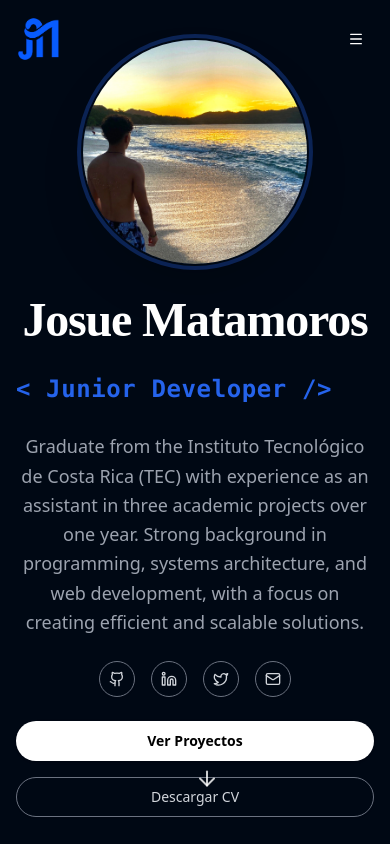
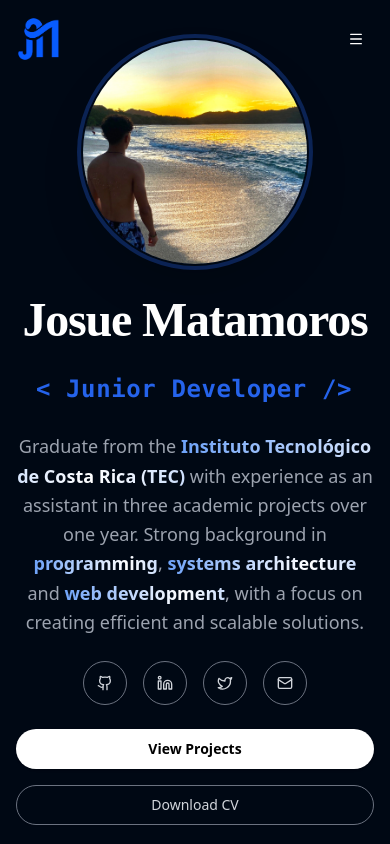
Before and after one commit to JosueMatamoros/Porfolio, a Next.js app: page / in a window 390 px wide. Built offline with nearby package versions, Linux system fonts and the light colour scheme.

Commit message:
feat: bold text style

```diff
--- a/src/components/common/TypewriterSubtitle.jsx
+++ b/src/components/common/TypewriterSubtitle.jsx
@@ -58,7 +58,7 @@ export default function TypewriterSubtitle() {
       className="
         text-2xl md:text-3xl font-semibold text-primary font-mono
         tracking-wide whitespace-nowrap inline-flex
-        leading-[1.6] pt-[2px]
+        leading-[1.6] pt-[2px] justify-center sm:justify-start
       "
     >
       {/* Text with conditional underline on the last ">" when in error mode */}
--- a/src/components/layout/HeaderComponet.jsx
+++ b/src/components/layout/HeaderComponet.jsx
@@ -3,7 +3,7 @@
 import { useState, useEffect } from "react";
 import { Menu, X } from "lucide-react";
 import { Button } from "@/components/ui/button";
-import  Image  from "next/image";
+import Image from "next/image";
 
 export default function HeaderComponent() {
   const [isScrolled, setIsScrolled] = useState(false);
@@ -35,12 +35,14 @@ export default function HeaderComponent() {
       <div className="max-w-7xl mx-auto px-4 py-4">
         <div className="flex items-center justify-between">
           {/* Logo */}
-         <a href="#hero" className="flex items-center gap-2">
+          <a href="#hero" className="flex items-center gap-2">
             <Image
-              src="/logo.png" // ← Asegúrate de poner tu logo aquí dentro de la carpeta /public
+              src="/logo.png"
               alt="Logo JM"
-              width={45}
-              height={45}
+              width={0}
+              height={0}
+              sizes="100vw"
+              className="w-[45px] h-auto"
               priority
             />
           </a>
@@ -66,7 +68,11 @@ export default function HeaderComponent() {
             className="md:hidden text-white hover:text-primary"
             onClick={() => setIsMobileMenuOpen(!isMobileMenuOpen)}
           >
-            {isMobileMenuOpen ? <X className="h-6 w-6" /> : <Menu className="h-6 w-6" />}
+            {isMobileMenuOpen ? (
+              <X className="h-6 w-6" />
+            ) : (
+              <Menu className="h-6 w-6" />
+            )}
           </Button>
         </div>
 
--- a/src/components/sections/HeroSection.jsx
+++ b/src/components/sections/HeroSection.jsx
@@ -9,7 +9,6 @@ import TypewriterSubtitle from "../common/TypewriterSubtitle";
 
 export default function HeroSection() {
   const [isVisible, setIsVisible] = useState(false);
-  const [isTypingFinished, setIsTypingFinished] = useState(false);
 
   useEffect(() => {
     setIsVisible(true);
@@ -31,8 +30,6 @@ export default function HeroSection() {
     hidden: { opacity: 0, scale: 0.8 },
     visible: { opacity: 1, scale: 1 },
   };
-
-  const subtitle = "< Desarrollador Junior />";
 
   return (
     <section
@@ -59,7 +56,7 @@ export default function HeroSection() {
 
           {/* Texto */}
           <div className="flex flex-col gap-6 text-center lg:text-left max-w-2xl">
-            {/* Título sin efectos raros */}
+            {/* Nombre */}
             <motion.h1
               variants={fadeInUp}
               initial="hidden"
@@ -69,7 +66,11 @@ export default function HeroSection() {
             >
               Josue Matamoros
             </motion.h1>
-            <TypewriterSubtitle/>
+
+            {/* Subtítulo */}
+            <TypewriterSubtitle />
+
+            {/* Descripción */}
             <motion.p
               variants={fadeInUp}
               initial="hidden"
@@ -77,9 +78,26 @@ export default function HeroSection() {
               transition={{ duration: 0.7, delay: 0.4 }}
               className="text-lg md:text-xl text-gray-400 leading-relaxed"
             >
-              Graduate from the Instituto Tecnológico de Costa Rica (TEC) with experience as an assistant in three academic projects over one year. Strong background in programming, systems architecture, and web development, with a focus on creating efficient and scalable solutions.
+              Graduate from the{" "}
+              <span className="font-bold bg-gradient-to-r from-white via-[#3B82F6] to-white bg-[length:200%_auto] bg-clip-text text-transparent animate-shine">
+                Instituto Tecnológico de Costa Rica (TEC)
+              </span>{" "}
+              with experience as an assistant in three academic projects over
+              one year. Strong background in{" "}
+              <span className="font-bold bg-gradient-to-r from-white via-[#3B82F6] to-white bg-[length:200%_auto] bg-clip-text text-transparent animate-shine">
+                programming
+              </span>
+              ,{" "}
+              <span className="font-bold bg-gradient-to-r from-white via-[#3B82F6] to-white bg-[length:200%_auto] bg-clip-text text-transparent animate-shine">
+                systems architecture
+              </span>{" "}
+              and{" "}
+              <span className="font-bold bg-gradient-to-r from-white via-[#3B82F6] to-white bg-[length:200%_auto] bg-clip-text text-transparent animate-shine">
+                web development
+              </span>
+              , with a focus on creating efficient and scalable solutions.
+            </motion.p>
 
-            </motion.p>
             {/* Redes sociales */}
             <motion.div
               variants={fadeInUp}
@@ -91,14 +109,16 @@ export default function HeroSection() {
               {socialLinks.map((social) => (
                 <motion.div
                   key={social.label}
-                  whileHover={{ scale: 1.2 }}
+                  whileHover={{ scale: 1.15 }}
                   whileTap={{ scale: 0.95 }}
                   transition={{ type: "spring", stiffness: 300 }}
                 >
                   <Button
                     variant="outline"
                     size="icon"
-                    className="rounded-full border-gray-500 text-gray-300 hover:bg-gray-200 hover:text-navy-dark transition-all bg-transparent"
+                    className="h-11 w-11 rounded-full border-gray-500 text-gray-300
+                               bg-transparent transition-all
+                               hover:bg-white hover:text-black hover:border-white"
                     asChild
                   >
                     <a
@@ -107,12 +127,13 @@ export default function HeroSection() {
                       rel="noopener noreferrer"
                       aria-label={social.label}
                     >
-                      <social.icon className="h-5 w-5" />
+                      <social.icon className="h-7 w-7" />
                     </a>
                   </Button>
                 </motion.div>
               ))}
             </motion.div>
+
             {/* Botones de acción */}
             <motion.div
               variants={fadeInUp}
@@ -123,16 +144,18 @@ export default function HeroSection() {
             >
               <Button
                 size="lg"
-                className="rounded-full bg-white text-black font-semibold hover:bg-gray-200 transition-all hover:scale-105"
+                className="rounded-full bg-white text-black font-semibold transition-all
+                           hover:scale-105 hover:bg-gray-200"
               >
-                Ver Proyectos
+                View Projects
               </Button>
               <Button
                 size="lg"
                 variant="outline"
-                className="rounded-full border-gray-500 text-gray-300 hover:bg-gray-200 hover:text-black transition-all hover:scale-105"
+                className="rounded-full border-gray-500 text-gray-300 transition-all
+                           hover:scale-105 hover:bg-white hover:text-black hover:border-white"
               >
-                Descargar CV
+                Download CV
               </Button>
             </motion.div>
           </div>
@@ -143,7 +166,7 @@ export default function HeroSection() {
           initial={{ y: 0 }}
           animate={{ y: [0, 10, 0] }}
           transition={{ repeat: Infinity, duration: 1.5 }}
-          className="absolute bottom-8 left-1/2 -translate-x-1/2"
+          className="hidden md:flex fixed bottom-1.5 left-1/2 -translate-x-1/2"
         >
           <ArrowDown className="h-6 w-6 text-white/80" />
         </motion.div>
--- a/tailwind.config.js
+++ b/tailwind.config.js
@@ -15,6 +15,15 @@ module.exports = {
         "navy-dark": "#000814",
         "navy-light": "#1E40AF",
       },
+      keyframes: {
+        shine: {
+          "0%": { backgroundPosition: "200% center" },
+          "100%": { backgroundPosition: "0 center" },
+        },
+      },
+      animation: {
+        shine: "shine 4s linear infinite",
+      },
     },
   },
   plugins: [require("tailwindcss-animate")],
```
